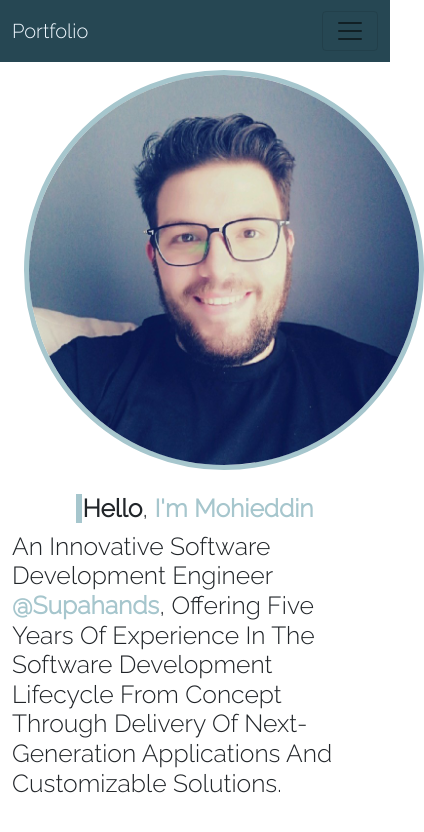
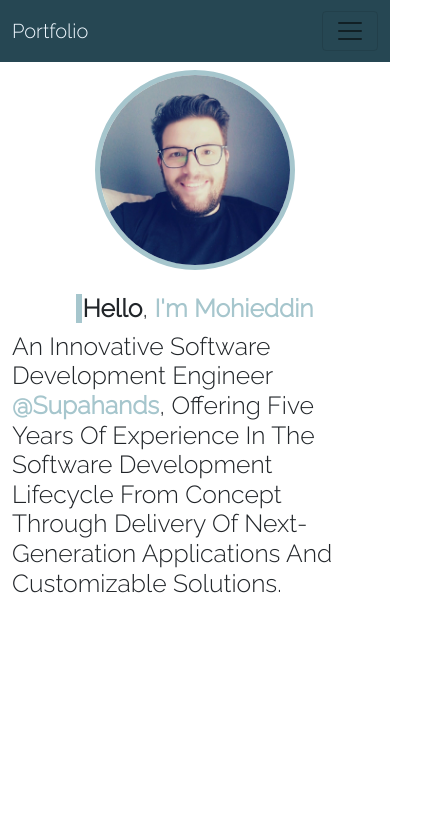
Before and after one commit to mohie93/portfolio, a React (Create React App) app: page / in a window 390 px wide. Shown: the top 832 px of the page, 424 px wide, since content can reach past the window. Built offline with nearby package versions, Linux system fonts and the light colour scheme.

Commit message:
Responsive personal image

```diff
--- a/src/assets/styles/index.css
+++ b/src/assets/styles/index.css
@@ -39,11 +39,31 @@
     border: 5px solid #A6C6CD;
 }
 
+.personal-image {
+    vertical-align: middle;
+    width: 400px;
+    height: auto;
+    border-radius: 50%;
+    border: 5px solid #A6C6CD;
+}
+
 .personal-image:hover {
-    border: 8px solid #264753;
+    border: 6px solid #264753;
     cursor: pointer;
 }
 
 .navbar-light {
     color: aliceblue !important;
 }
+
+@media only screen and (max-width: 768px) {
+    /* For mobile phones: */
+    [class*="col-"] {
+        width: 100%;
+    }
+
+    .personal-image {
+        width: 200px;
+        height: auto;
+    }
+}
```
